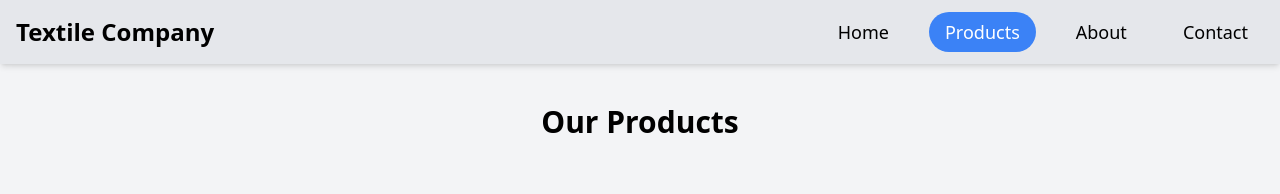
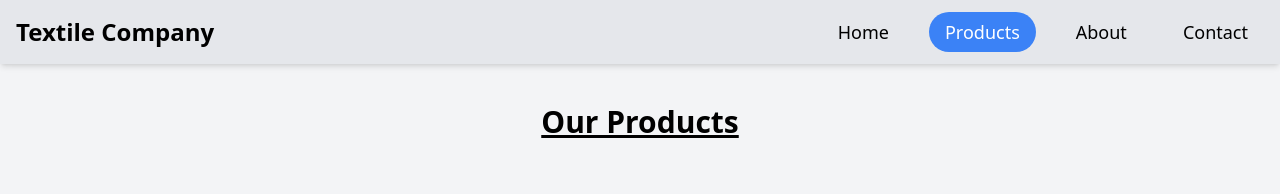
Before and after one commit to JSaurav0409/Textile, a React (Vite) app in the folder Textile/: page /products in a window 1280 px wide. Shown: the top 194 px of the page. Built offline with nearby package versions, Linux system fonts and the light colour scheme.

Commit message:
Loading animation

```diff
--- a/Textile/src/pages/Contact/Contact.jsx
+++ b/Textile/src/pages/Contact/Contact.jsx
@@ -55,7 +55,7 @@ const Contact = () => {
       >
         {/* Loading Spinner Overlay */}
         {loading && (
-          <div className="absolute inset-0 bg-gray-900 bg-opacity-50 flex justify-center items-center z-10">
+          <div className="absolute inset-0 bg-opacity-50 flex justify-center items-center z-10">
             <div className="relative flex items-center justify-center">
               <div className="absolute w-32 h-32 border-t-4 border-blue-500 rounded-full animate-spin"></div>
               <span className="absolute text-blue-500 font-semibold text-xl">
--- a/Textile/src/pages/Product/Product.jsx
+++ b/Textile/src/pages/Product/Product.jsx
@@ -33,7 +33,7 @@ const Products = () => {
   return (
     <div className="products p-10 bg-gray-100">
       <h1
-        className="text-3xl font-bold text-center mb-20"
+        className="text-3xl font-bold text-center mb-20 underline"
         data-aos="fade-up" // AOS fade-up animation for header
       >
         Our Products
```
